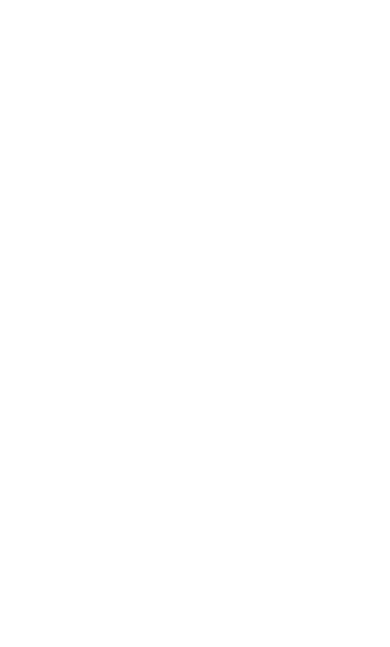
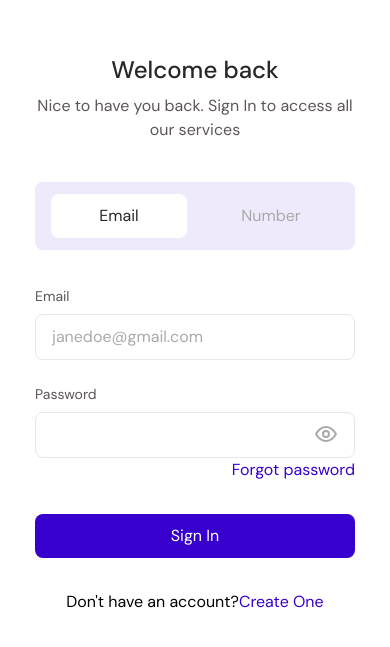
Before and after one commit to devcareer/team-fintech-frontend, a React (Create React App) app: page /signin in a window 390 px wide. Before the commit this address had no page. Shown: the part 115-762 px from the top of the page. Built offline with nearby package versions, Linux system fonts and the light colour scheme.

Commit message:
style: fix responsiveness

```diff
--- a/src/App.js
+++ b/src/App.js
@@ -4,11 +4,13 @@
   Beneficiaries,
   CreateNewPassword,
   Dashboard,
+  Error,
   Help,
   Home,
   PasswordReset,
   SendMoney,
   Settings,
+  SignIn,
   SignUp,
   Transactions
 } from './pages';
@@ -19,6 +21,7 @@
         <Route path="/createnewpassword" element={<CreateNewPassword />} />
         <Route path="/passwordreset" element={<PasswordReset />} />
         <Route path="/signup" element={<SignUp />} />
+        <Route path="/signin" element={<SignIn />} />
         <Route path="/" element={<Home />}>
           <Route path="/dashboard" element={<Dashboard />} />
           <Route path="/transactions" element={<Transactions />} />
@@ -28,6 +31,7 @@
           <Route path="/help" element={<Help />} />
           <Route path="/sendmoney" element={<SendMoney />} />
         </Route>
+        <Route path="*" element={<Error />} />
       </Routes>
     </>
   );
--- a/src/components/NavBar/Navbar.js
+++ b/src/components/NavBar/Navbar.js
@@ -58,7 +58,7 @@
                 <p className="text-xl text-text-2">Help</p>
               </li>
             </Link>
-            <Link to="/signup" onClick={onClick}>
+            <Link to="/signin" onClick={onClick}>
               <li className="flex pl-2 py-2 hover:bg-secondary-50">
                 <img className="w-7 h-7 mr-5" src={Logout} />
                 <p className="text-xl text-warningstate">Logout</p>
--- /dev/null
+++ b/src/pages/Error.js
@@ -0,0 +1,12 @@
+import React from 'react';
+
+const Error = () => {
+  return (
+    <div>
+      <h1>404 Error </h1>
+      <p>Page not Found</p>
+    </div>
+  );
+};
+
+export default Error;
--- a/src/components/SignIn/SignIn.js
+++ b/src/pages/SignIn.js
@@ -1,8 +1,9 @@
 import React, { useState } from 'react';
-import Button from '../General/Button/Button';
-import Input from '../General/Input/Input';
-import InputPassword from '../General/Input/InputPassword';
-import InputPhone from '../General/Input/InputPhone';
+import { Link } from 'react-router-dom';
+import Button from '../components/General/Button/Button';
+import Input from '../components/General/Input/Input';
+import InputPassword from '../components/General/Input/InputPassword';
+import InputPhone from '../components/General/Input/InputPhone';
 
 const SignIn = () => {
   const [email, setEmail] = useState(true);
@@ -53,7 +54,10 @@
           <Button type="button">Sign In</Button>
         </div>
         <p className="mt-8 text-center">
-          Don&apos;t have an account?<span className="text-primary-300 ">Create One</span>
+          Don&apos;t have an account?
+          <Link to="/signup" className="text-primary-300 ">
+            Create One
+          </Link>
         </p>
       </form>
     </div>
--- a/src/pages/SignUp.js
+++ b/src/pages/SignUp.js
@@ -1,6 +1,7 @@
 import { yupResolver } from '@hookform/resolvers/yup';
 import React from 'react';
 import { useForm } from 'react-hook-form';
+import { Link } from 'react-router-dom';
 import * as yup from 'yup';
 import Button from '../components/General/Button/Button';
 import Input from '../components/General/Input/Input';
@@ -90,7 +91,10 @@
             </Button>
           </div>
           <p className="text-center mt-10 ">
-            Already have an account? <span className="text-primary-300">Sign In</span>
+            Already have an account?{' '}
+            <Link to="/signin" className="text-primary-300">
+              Sign In
+            </Link>
           </p>
         </div>
       </div>
--- a/src/pages/index.js
+++ b/src/pages/index.js
@@ -2,14 +2,18 @@
 import Beneficiaries from './Beneficiaries';
 import CreateNewPassword from './CreateNewPassword';
 import Dashboard from './Dashboard';
+import Error from './Error';
 import Help from './Help';
 import Home from './Home';
 import PasswordReset from './PasswordReset';
 import SendMoney from './SendMoney';
 import Settings from './Settings';
+import SignIn from './SignIn';
 import SignUp from './SignUp';
 import Transactions from './Transactions';
 export {
+  Error,
+  SignIn,
   SendMoney,
   CreateNewPassword,
   PasswordReset,
```
